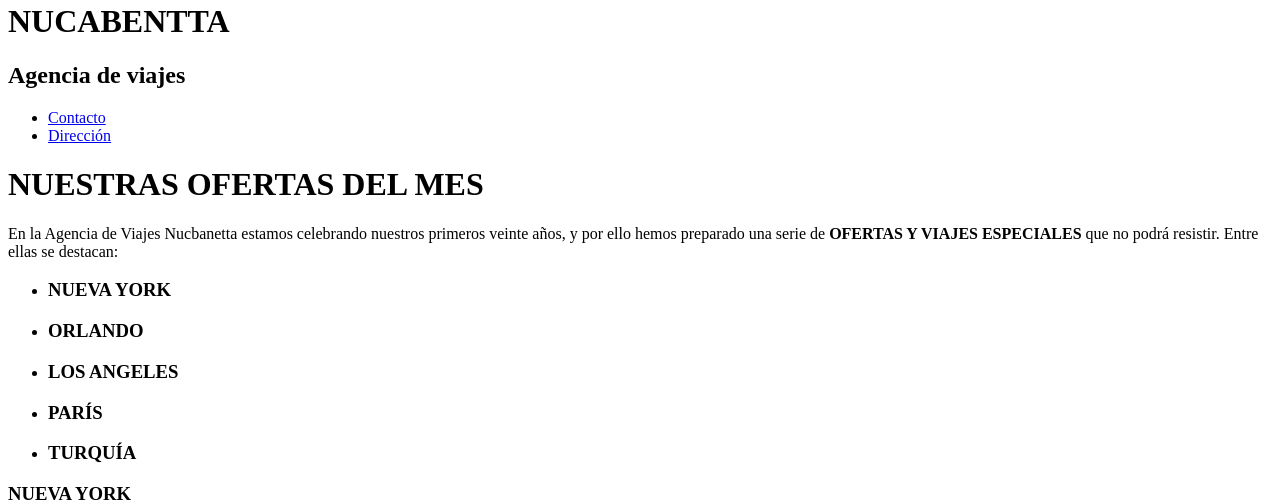
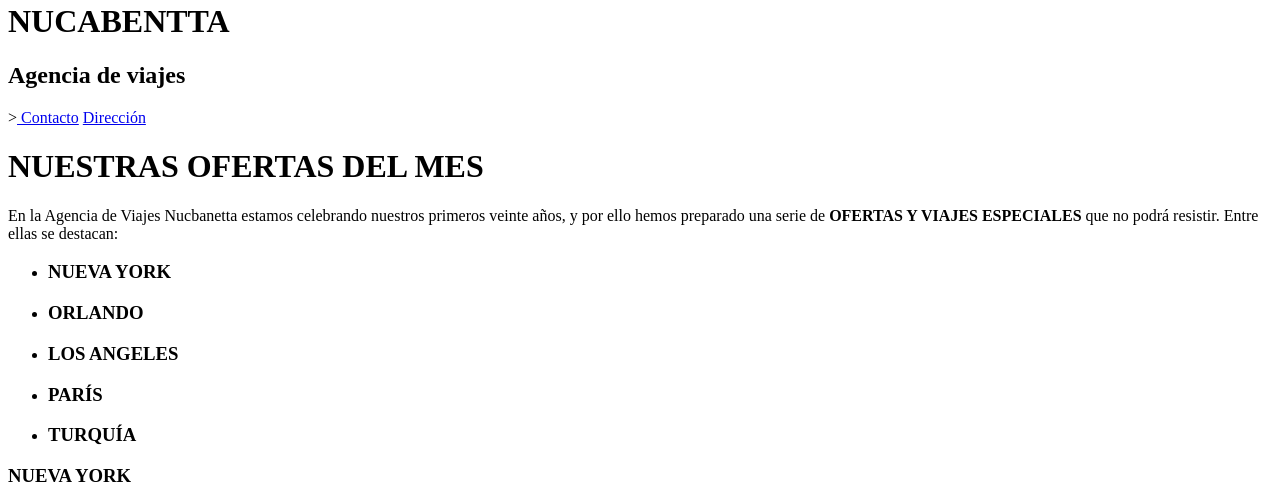
Before and after one commit to PauliBucca/PagAgenciaViajes, a plain HTML site: page index.html in a window 1280 px wide. Shown: the part 230-733 px from the top of the page. Drawn offline with Linux system fonts and the light colour scheme.

Commit message:
Eliminé la lista desordenada para la barra de navegacion

```diff
--- a/index.html
+++ b/index.html
@@ -12,12 +12,8 @@
         <h1>NUCABENTTA</h1>
         <H2>Agencia de viajes</H2>
         <nav>
-            <p>
-                <ul>
-                    <li><a href="#"> Contacto</a></li>
-                    <li><a href="#">Dirección</a></li>
-                </ul>
-            </p>
+            ><a href="#"> Contacto</a></li>
+            <a href="#">Dirección</a></li>
         </nav>
     </header>
     <main>
```
